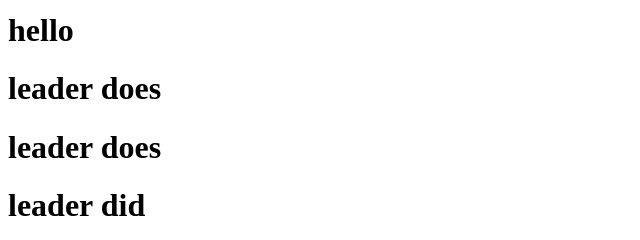
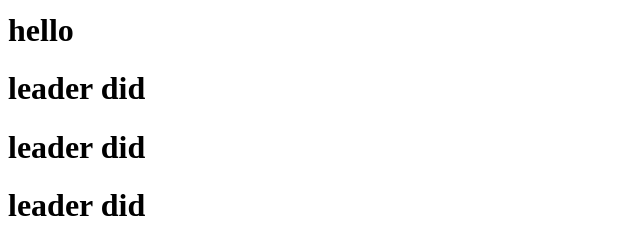
Before and after one commit to JIMIN-SUNG/test-project, a plain HTML site: page index.html in a window 1280 px wide. Shown: the part 340-580 px from the top of the page, 0-640 px from the left. Drawn offline with Linux system fonts and the light colour scheme.

Commit message:
leader 2

```diff
--- a/index.html
+++ b/index.html
@@ -29,8 +29,8 @@
     </main>
 
     <footer>
-        <h1>leader does</h1>
-        <h1>leader does</h1>
+        <h1>leader did</h1>
+        <h1>leader did</h1>
         <h1>leader did</h1>
     </footer>
 </body>
```
